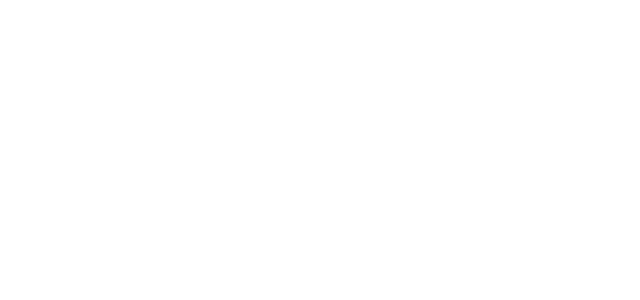
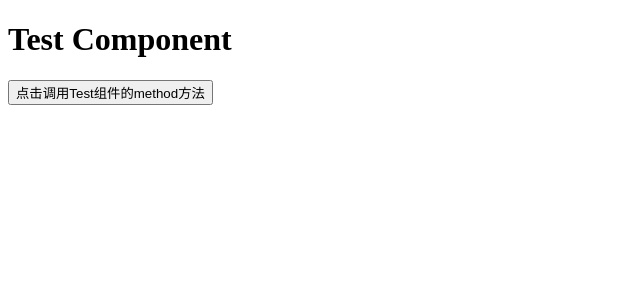
Before and after one commit to DuYi-Edu/DuYi-React, a React (Create React App) app in the folder react-learn/: page / in a window 1280 px wide. Shown: the top 300 px of the page, without its empty margins (0-640 px from the left). Built offline with nearby package versions, Linux system fonts and the light colour scheme.

Commit message:
4-11完结

```diff
--- a/react-learn/src/App.js
+++ b/react-learn/src/App.js
@@ -1,8 +1,43 @@
-import React from 'react'
+import React, { useRef, useImperativeHandle } from 'react'
+
+function Test(props, ref) {
+    useImperativeHandle(ref, () => {
+        //如果不给依赖项，则每次运行函数组件都会调用该方法
+        //如果使用了依赖项，则第一次调用后，会进行缓存，只有依赖项发生变化时才会重新调用函数
+        //相当于给 ref.current = 1
+        return {
+            method(){
+                console.log("Test Component Called")
+            }
+        }
+    }, [])
+    return <h1>Test Component</h1>
+}
+
+const TestWrapper = React.forwardRef(Test)
+
+// class Test extends React.Component {
+
+//     method() {
+//         console.log("Test method called");
+//     }
+
+//     render() {
+//         return <h1>Test Component</h1>
+//     }
+// }
 
 export default function App() {
+    // const [, forceUpdate] = useState({})
+    const testRef = useRef();
     return (
         <div>
+            <TestWrapper ref={testRef} />
+            <button onClick={() => {
+                testRef.current.method();
+                // console.log(testRef)
+                // forceUpdate({})
+            }}>点击调用Test组件的method方法</button>
         </div>
     )
 }
```
Also changed, not shown: react-learn/src/App copy.js (added, +24 -0 lines), 1 other file (tests, documents, lock files or other folders).
